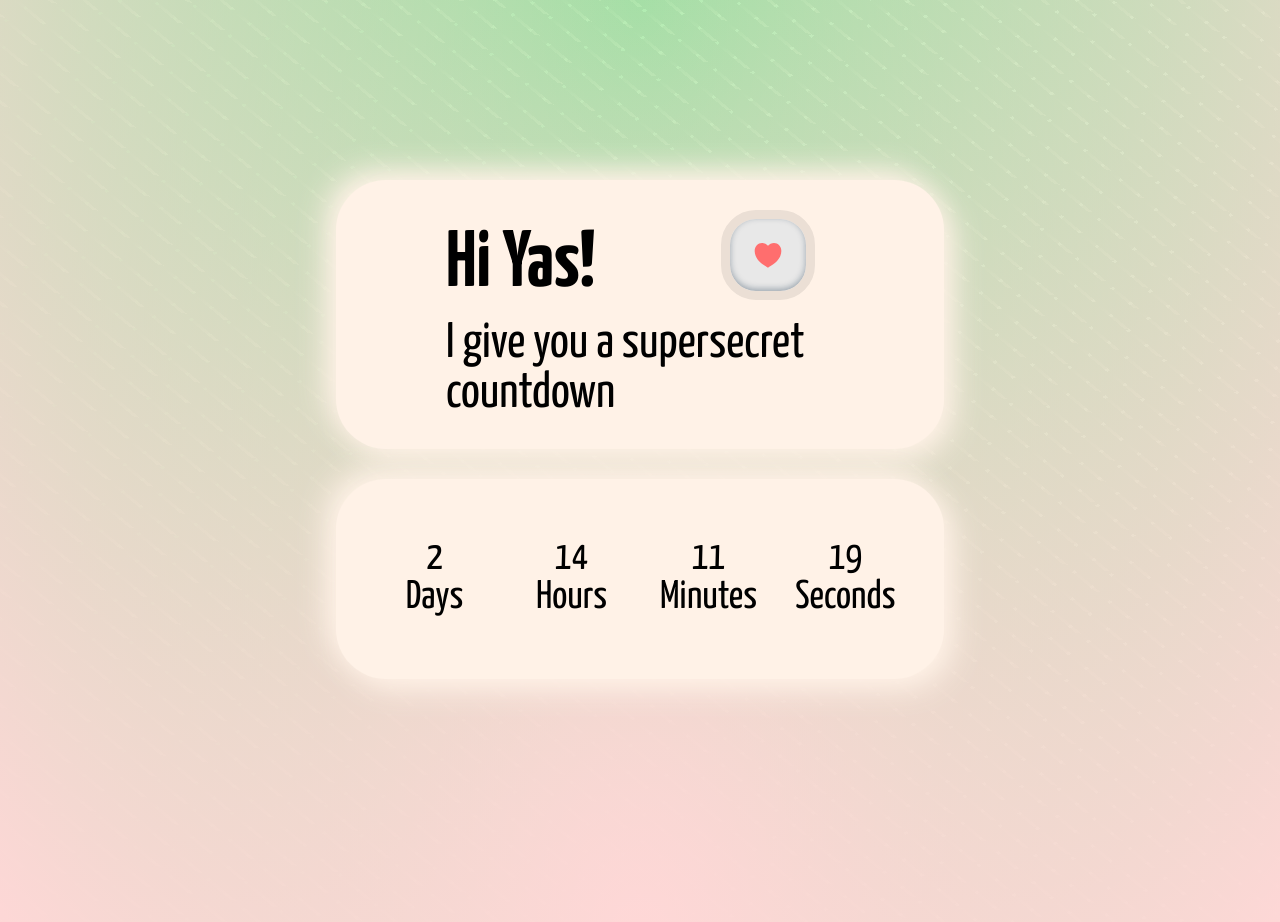
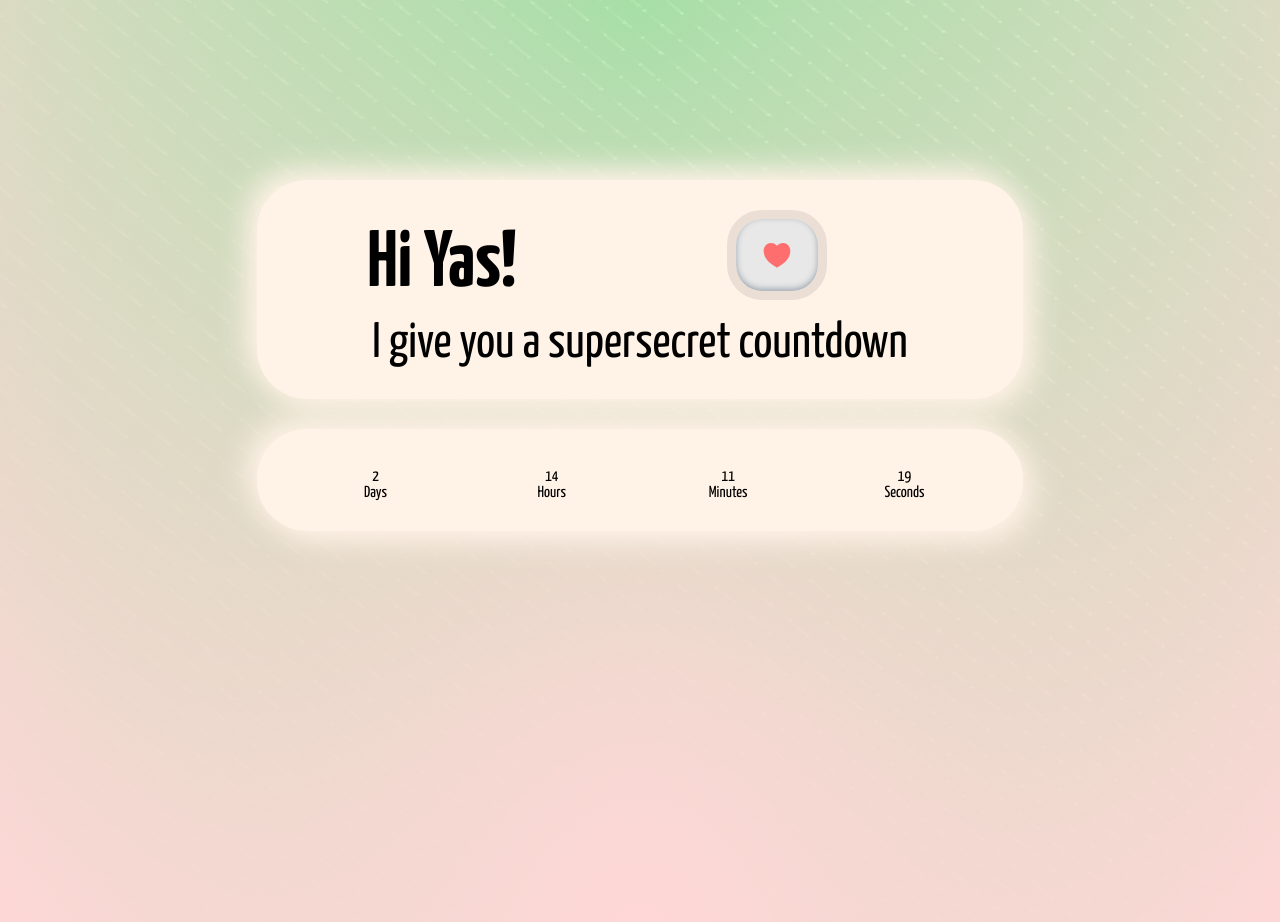
Before and after one commit to bright4Pres/Secret, a plain HTML site: page index.html in a window 1280 px wide. Drawn offline with Linux system fonts and the light colour scheme.

Commit message:
bruh work mow

```diff
--- a/index.html
+++ b/index.html
@@ -13,11 +13,11 @@
     <div class="card">
         <div class="button-container" style="display: flex; align-items: center; margin-left: 80px;">
             <h1 style="font-size: 80px; margin-right: 10px;">Hi Yas!</h1>
-            <button style="margin-bottom: 60px; margin-left: 115px">
+            <button style="margin-bottom: 60px; margin-left: 200px; width: 100px;">
                 <svg height="32" width="32" viewBox="0 0 24 24" xmlns="http://www.w3.org/2000/svg"><path d="M0 0H24V24H0z" fill="none"></path><path d="M16.5 3C19.538 3 22 5.5 22 9c0 7-7.5 11-10 12.5C9.5 20 2 16 2 9c0-3.5 2.5-6 5.5-6C9.36 3 11 4 12 5c1-1 2.64-2 4.5-2z"></path></svg>
             </button>
         </div>
-        <p style="font-size: 50px; margin-top: -41px; margin-left: 80px;">I give you a supersecret countdown</p>
+        <p style="font-size: 50px; margin-top: -41px">I give you a supersecret countdown</p>
     </div>
     <div class="card2">
         <!--
--- a/style2.css
+++ b/style2.css
@@ -104,9 +104,13 @@ button:hover svg {
 .card h1{
   padding-bottom: 40px;
 }
+.card p{
+  padding-left: 85px;
+  padding-right: 85px;
 
+}
 .card, .card2 {
-    width: 90%;
+    width: fit-content;
     max-width: 900px;
     border-radius: 50px;
     background: var(--light-color);
@@ -120,7 +124,8 @@ button:hover svg {
 
 .card2 {
     height: 200px;
-    padding-top: 60px;
+    font-size: 80px;
+    padding-top: 40px;
 }
 
 .imgcard, .imgcard2 {
@@ -283,8 +288,12 @@ button:hover svg {
 
 /* Responsive Design */
 @media (max-width: 768px) {
+    body {
+        margin-top: 60px; /* Adjust margin-top for smaller screens */
+    }
+
     .card, .card2 {
-        width: 95%;
+        width: 90%;
         padding: 20px;
     }
 
@@ -308,3 +317,12 @@ button:hover svg {
         font-size: 12px;
     }
 }
+
+/* Ensure consistent sizing across all devices */
+.card, .card2, .launch-time, button, .card__title, .card2__title, .card__description, .card2__description {
+    box-sizing: border-box;
+    max-width: 100%;
+    width: 100%;
+    height: auto;
+    font-size: 1em;
+}
```
